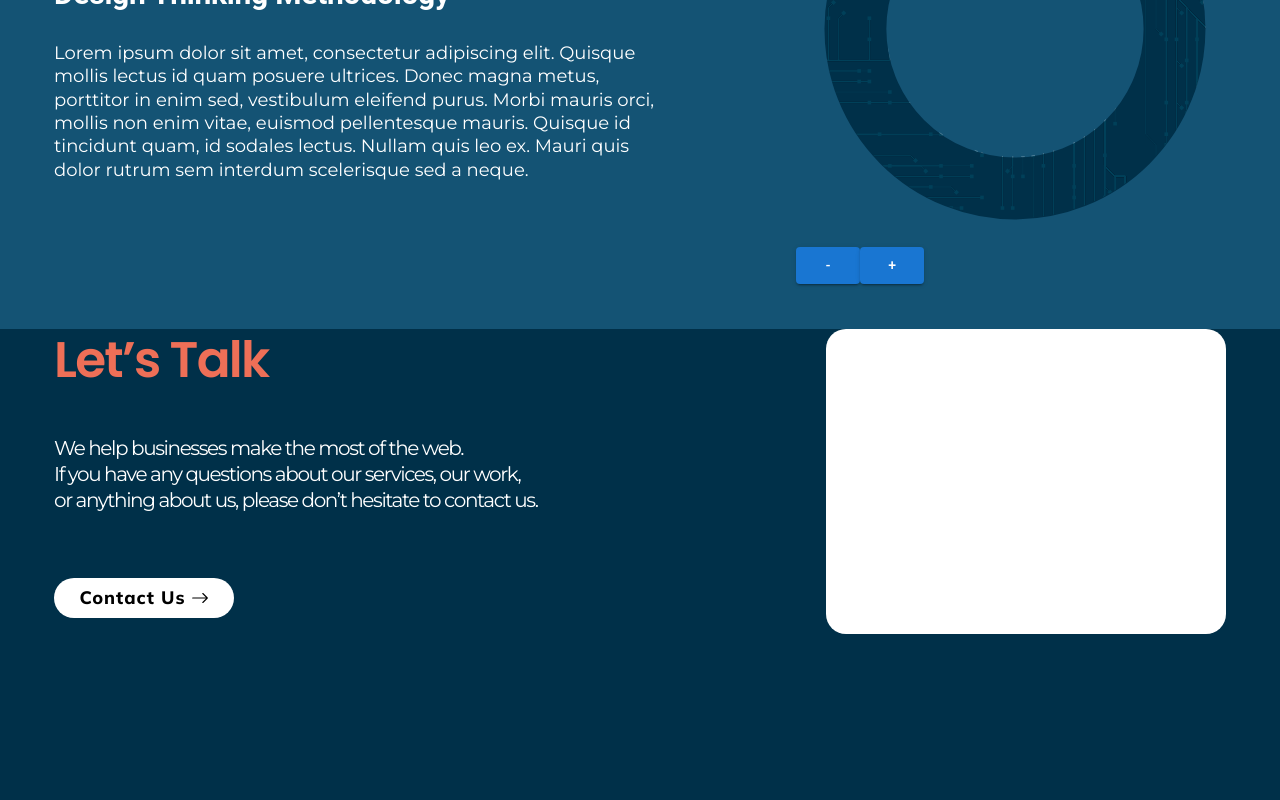
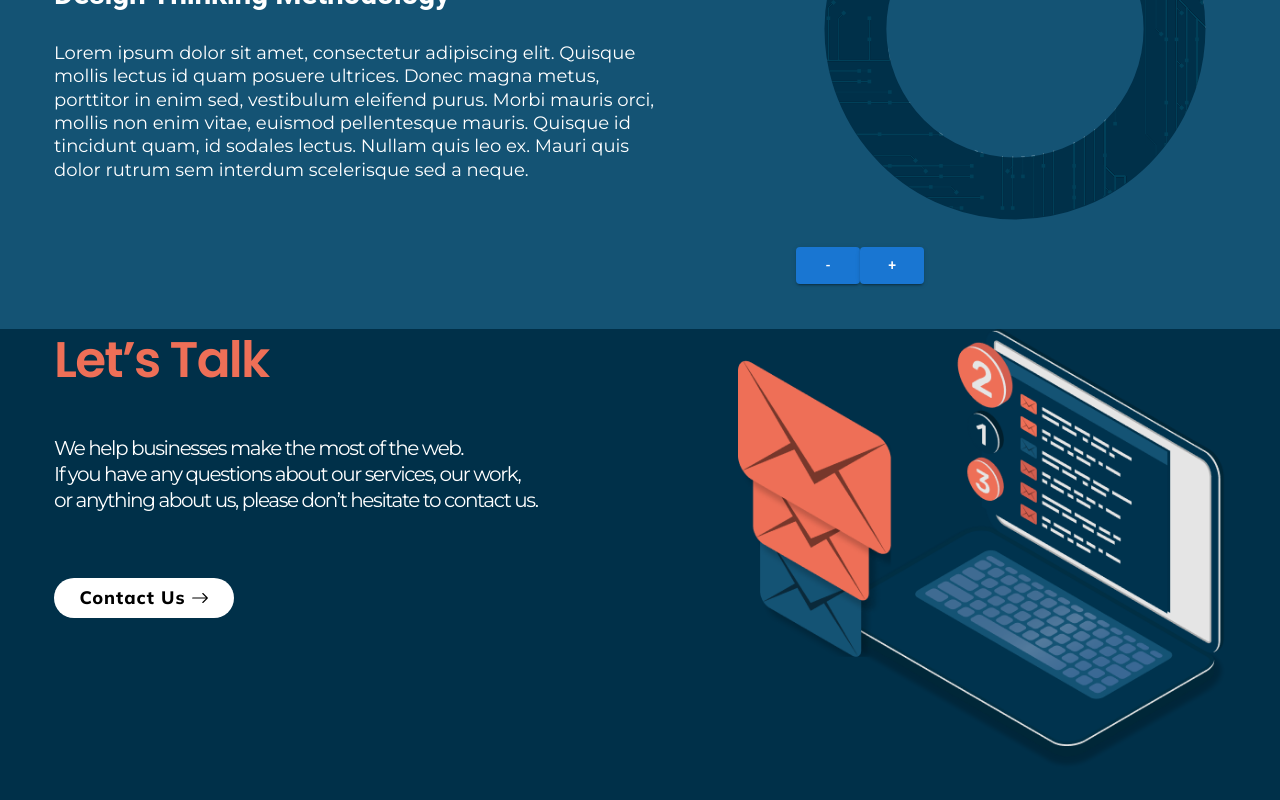
Before and after one commit to Anant-Macedonia/anantMK, a Next.js app: page / in a window 1280 px wide. Shown: the part 1371-2171 px from the top of the page. Before the commit the page ends 2135 px from the top, so only its background shows below. Built offline with nearby package versions, Linux system fonts and the light colour scheme.

Commit message:
added image

```diff
--- a/src/components/Widgets/Dashboard/TalkSection/TalkSection.js
+++ b/src/components/Widgets/Dashboard/TalkSection/TalkSection.js
@@ -1,7 +1,8 @@
+import React from "react";
+import Image from "next/future/image";
 import { Box, Container, Grid, Typography } from "@mui/material";
-import Image from "next/future/image";
-import React from "react";
 import PrimaryButton from "../../../UI/Buttons/PrimaryButton/PrimaryButton";
+import TalkImage from "../../../../../public/talk-us.png";
 
 const TalkSection = () => {
   return (
@@ -10,7 +11,7 @@ const TalkSection = () => {
         <Grid
           container
           sx={{ display: "flex", justifyContent: "space-between" }}>
-          <Grid item md={6}>
+          <Grid item md={5}>
             <Typography
               sx={{
                 color: "#EE6F57",
@@ -39,16 +40,8 @@ const TalkSection = () => {
             </Typography>
             <PrimaryButton btnText="Contact Us" />
           </Grid>
-          <Grid item md={4.1}>
-            <Box
-              sx={{
-                width: "100%",
-                height: "305px",
-                background: "white",
-                borderRadius: "20px",
-                marginRight: "0",
-              }}></Box>
-            {/* <Image src={projectImage} alt="project image" /> */}
+          <Grid item md={5}>
+            <Image src={TalkImage} alt="project image" />
           </Grid>
         </Grid>
       </Box>
```
Also changed, not shown: public/talk-us.png (added).
